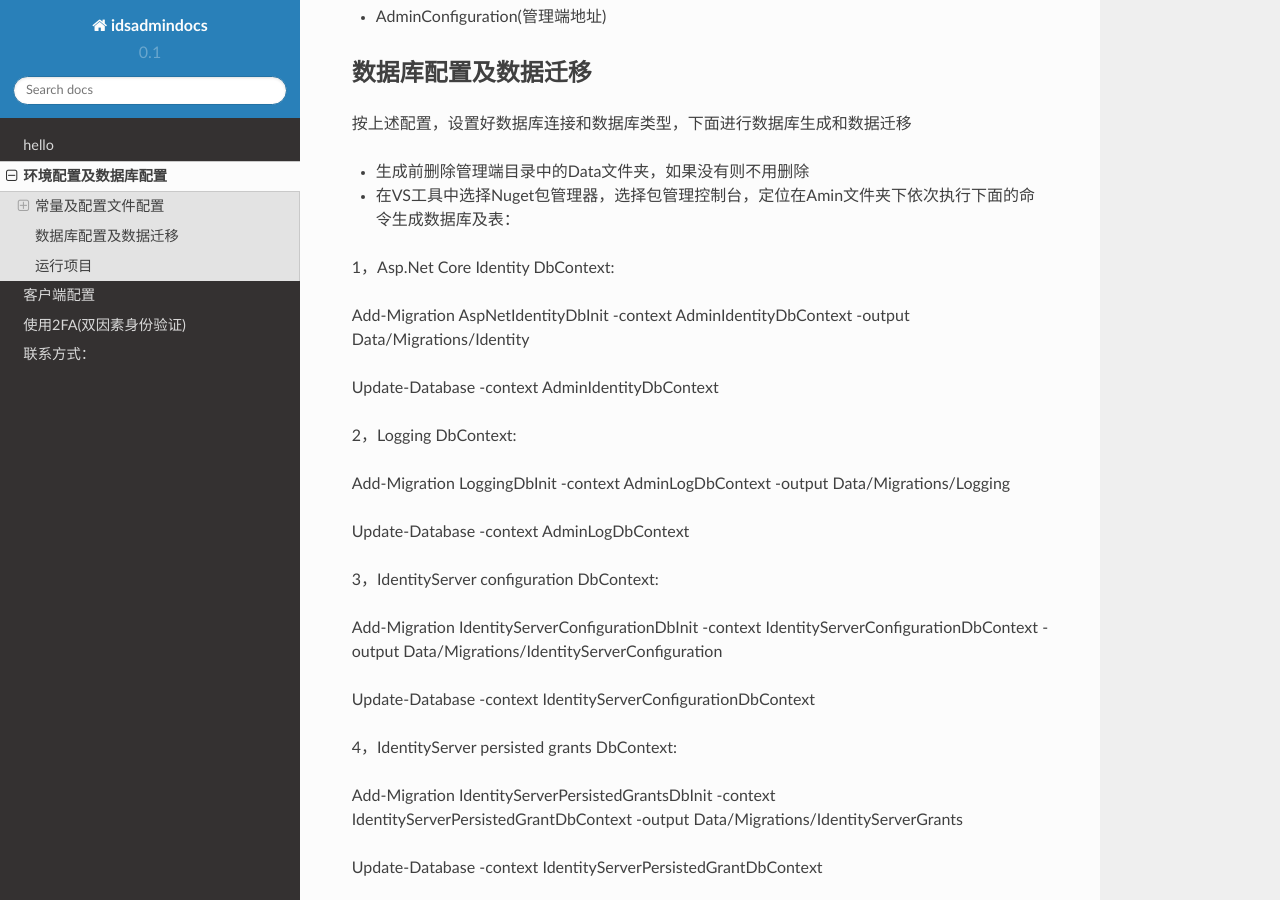
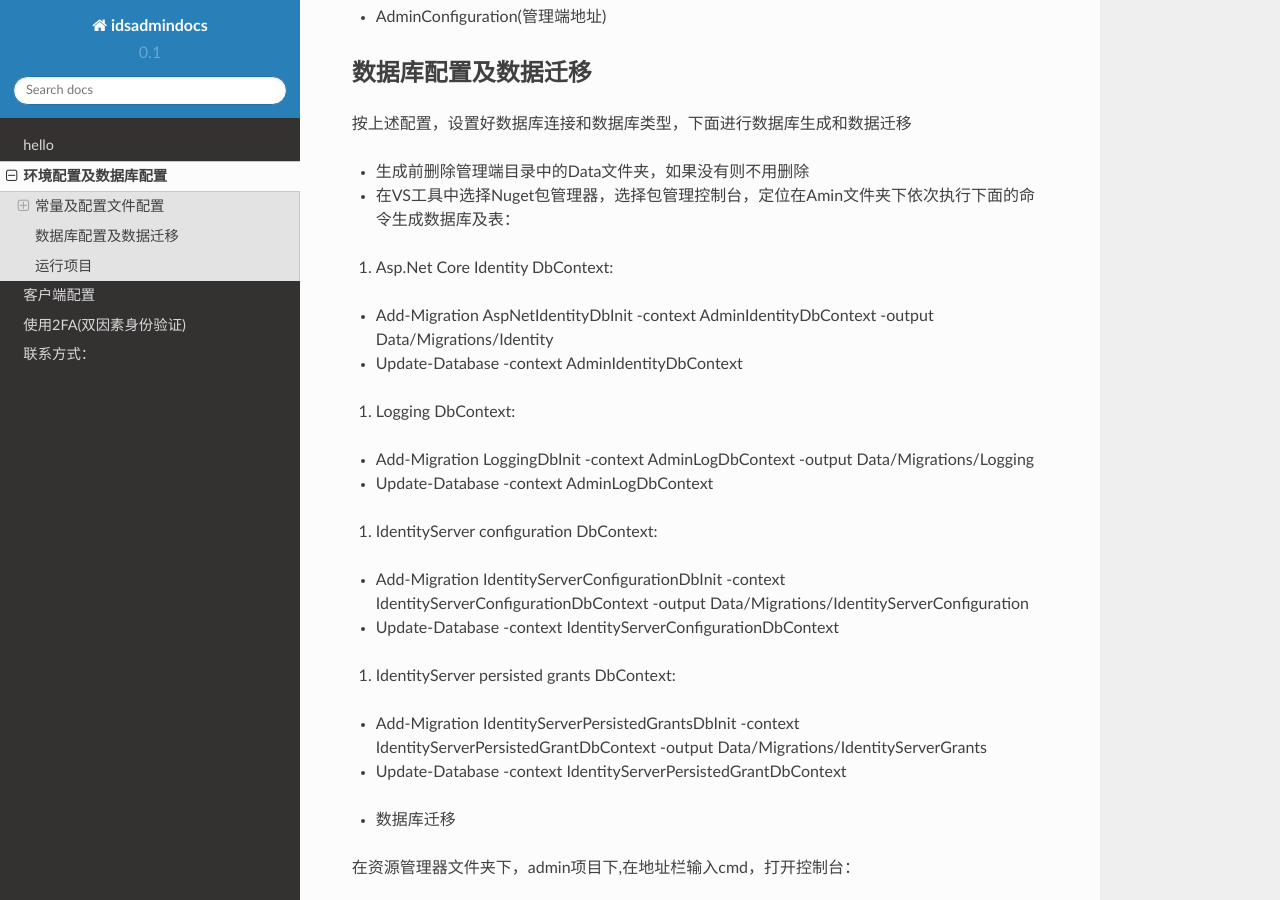
Before and after one commit to gnsilence/id4admindocs, a Sphinx documentation site: the page built from source/id4-01.md, in a window 1280 px wide and 900 px high, scrolled down 1940 px. Built offline with Sphinx 7.4.7 and the Read the Docs theme 2.0.0, drawn with Linux system fonts in a browser that asks for light colours.

Commit message:
更改文档

```diff
--- a/source/id4-01.md
+++ b/source/id4-01.md
@@ -85,29 +85,29 @@
 
 * 在VS工具中选择Nuget包管理器，选择包管理控制台，定位在Amin文件夹下依次执行下面的命令生成数据库及表：
 
-1，Asp.Net Core Identity DbContext:
+1. Asp.Net Core Identity DbContext:
 
-Add-Migration AspNetIdentityDbInit -context AdminIdentityDbContext -output Data/Migrations/Identity
+- Add-Migration AspNetIdentityDbInit -context AdminIdentityDbContext -output Data/Migrations/Identity
 
-Update-Database -context AdminIdentityDbContext
+- Update-Database -context AdminIdentityDbContext
 
-2，Logging DbContext:
+2. Logging DbContext:
 
-Add-Migration LoggingDbInit -context AdminLogDbContext -output Data/Migrations/Logging
+- Add-Migration LoggingDbInit -context AdminLogDbContext -output Data/Migrations/Logging
 
-Update-Database -context AdminLogDbContext
+- Update-Database -context AdminLogDbContext
 
-3，IdentityServer configuration DbContext:
+3. IdentityServer configuration DbContext:
 
-Add-Migration IdentityServerConfigurationDbInit -context IdentityServerConfigurationDbContext -output Data/Migrations/IdentityServerConfiguration
+- Add-Migration IdentityServerConfigurationDbInit -context IdentityServerConfigurationDbContext -output Data/Migrations/IdentityServerConfiguration
 
-Update-Database -context IdentityServerConfigurationDbContext
+- Update-Database -context IdentityServerConfigurationDbContext
 
-4，IdentityServer persisted grants DbContext:
+4. IdentityServer persisted grants DbContext:
 
-Add-Migration IdentityServerPersistedGrantsDbInit -context IdentityServerPersistedGrantDbContext -output Data/Migrations/IdentityServerGrants
+- Add-Migration IdentityServerPersistedGrantsDbInit -context IdentityServerPersistedGrantDbContext -output Data/Migrations/IdentityServerGrants
 
-Update-Database -context IdentityServerPersistedGrantDbContext
+- Update-Database -context IdentityServerPersistedGrantDbContext
 
 
 * 数据库迁移
```
